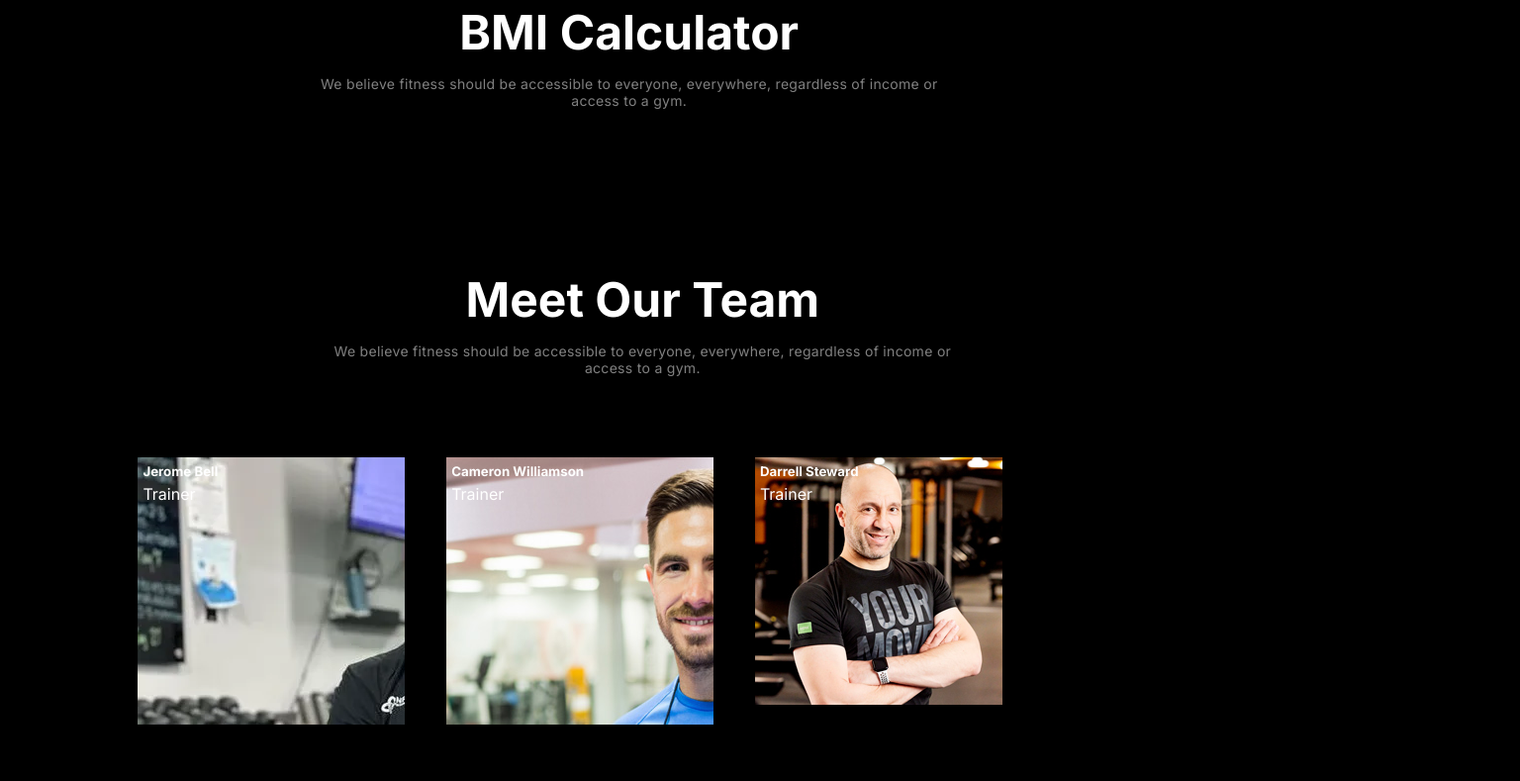
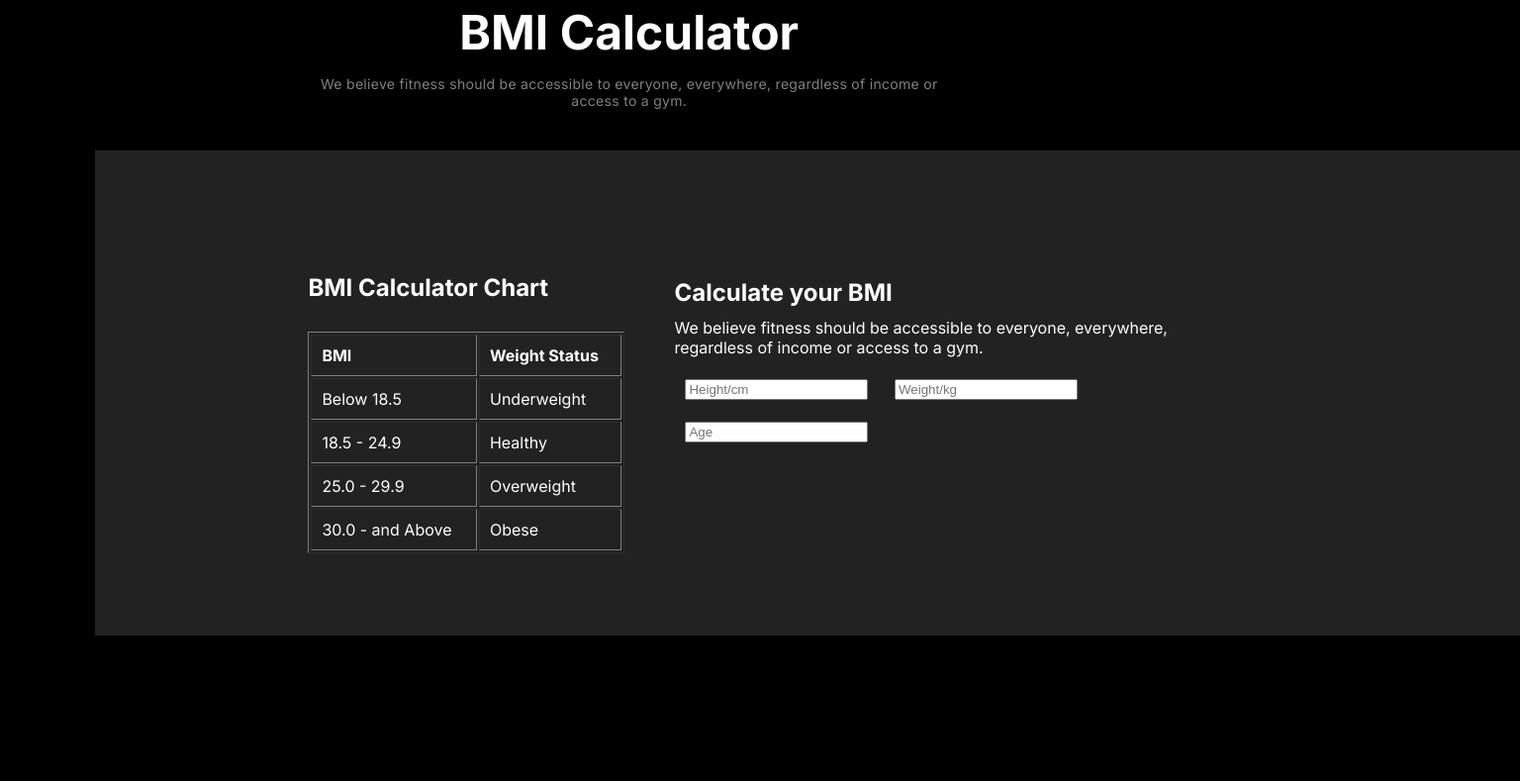
Before and after one commit to mohammademon393/Assignment-2, a plain HTML site: page index.html in a window 1280 px wide. Shown: the part 1877-2666 px from the top of the page at 99% size, 1536 px wide, since content can reach past the window. Drawn offline with Linux system fonts and the light colour scheme; files whose address does not match are found by name; a web font is replaced by a local one.

Commit message:
added a BMI part and footer

```diff
--- a/Styels/styels.css
+++ b/Styels/styels.css
@@ -52,7 +52,7 @@ body{
  }
 
 
- .content-nav{
+.content-nav{
     justify-content: space-evenly;
     gap: 30px;
     font-size: 18px;
@@ -60,7 +60,6 @@ body{
     border-collapse: 2rem;
     font-weight: 400;
     color: rgb(255, 255, 255);
-
 
 }
 
@@ -73,8 +72,6 @@ body{
     border-radius: 10rem;
     font-size: 18px;
     font-weight: 600px;
-
-
 
 }
 
@@ -268,6 +265,27 @@ body{
 }
 
 /* BMI Clalulator */
+.chellange{
+    width: 1440px;
+    height: 490px;
+    background-color:#222222;
+    margin:none;
+
+}
+.chelang-sec{
+    display: flex;
+}
+
+.Calculator-part{
+    height: 220px;
+    width: 310px;
+    margin-left: 180px;
+
+}
+.calculator-head{
+    padding-top: 90px;
+
+}
 .BMI{
     margin-top: 100px;
     width: 671px;
@@ -275,6 +293,26 @@ body{
     text-align: center;
     justify-content: center;
     margin-left: 20%;
+
+}
+
+.table tr th{
+    text-align: left;
+}
+.table tr td{
+    color:#FFFFFF;
+}
+.table{
+    height: 220px;
+    width: 320px;
+    margin-top: 30px;
+}
+
+
+.Calculate-BMI{
+    text-align: left;
+    padding-top:90px ;
+    width: 550px;
 
 }
 
@@ -296,26 +334,37 @@ body{
 
 
 .trainer-img{
+    height: 605px;
+    width: 1060px;
+    padding: 20px 20px 20px 20px;
     margin-top: 120px;
-    display:flex;
+    display: grid;
+    grid-template-columns: repeat(3, 1fr);
+    gap: 20px;
+    background-color: rgba(255, 255, 255, 0.1);
+}
+.img-team{
+    height: 272px;
+    width: 326px;
+    border-radius: 18px;
+    position: relative;
 
 }
 
-.trainer-1{
-    background-image: url(../images/trainer1.png);
-    height: 270px;
-    width: 270px;
-    background-repeat: no-repeat;
+
+
+
+/* Footer here */
+
+.footer-container{
+    display: flex;
+    margin: 130px;
+
 }
-.trainer-2{
-    background-image: url(../images/trainer2.png);
-    height: 270px;
-    width: 270px;
-    background-repeat: no-repeat;
+
+.footer-h{
+    color:#E6533C;
+    font-size: 78px;
+    font-weight:900px;
+    font-style: italic;
 }
-.trainer-3{
-    background-image: url(../images/trainer3.png);
-    height: 270px;
-    width: 270px;
-    background-repeat: no-repeat;
-}
--- a/index.html
+++ b/index.html
@@ -14,7 +14,7 @@
 </head>
 <body class="inter">
    <header>
-    <!-- nav bar -->
+<!-- nav bar -->
     <nav class="nav">
         <section class="nav-section">
             <div class="nav-contain">
@@ -103,16 +103,60 @@
             </div>
         </section>
 
-        <!-- BMI Clalulator -->
+<!-- BMI Clalulator -->
         <div class="BMI">
             <h1 class="sec3-h1">BMI Calculator</h1>
             <p class="sec-p">We believe fitness should be accessible to everyone, everywhere, regardless of income or access to a gym.</p>
         </div>
 
+        <section class="chellange">
+            <div class="chelang-sec">
+                <div class="Calculator-part">
+                    <h2 class="calculator-head">BMI Calculator Chart</h2>
+                    <table class="table" border="1px" cellpadding="10">
+                        <tr>
+                            <th>BMI</th>
+                            <th>Weight Status</th>
+                        </tr>
+                        <tr>
+                            <td>Below 18.5</td>
+                            <td>Underweight</td>
+                        </tr>
+                        <tr>
+                            <td>18.5 - 24.9</td>
+                            <td>Healthy</td>
+                        </tr>
+                        <tr>
+                            <td>25.0 - 29.9</td>
+                            <td>Overweight</td>
+                        </tr>
+                        <tr>
+                            <td>30.0 - and Above</td>
+                            <td>Obese</td>
+                        </tr>
+                    </table>
+                </div>
+
+                <div class="Calculate-BMI">
+                    <h2>Calculate your BMI</h2>
+                    <p>We believe fitness should be accessible to everyone, everywhere, regardless of income or access to a gym.</p>
+
+                    <label for="">
+                        <input placeholder="Height/cm" type="text">
+                        <input placeholder="Weight/kg" type="text">
+                    </label> <br>
+                    <label for="">
+                        <input placeholder="Age" type="text">
+                    </label>
 
 
+                </div>
+            </div>
 
-        <!-- Meet our team, trainer -->
+        </section>
+
+
+<!-- Meet our team, trainer -->
         <section class="section-3">
             <div class="sec3-title">
                 <h1 class="sec3-h1">Meet Our Team</h1>
@@ -121,16 +165,33 @@
 
                 <div class="trainer-img">
                     <div class="trainer-1">
-                        <h5>Jerome Bell</h5>
-                        <p>Trainer</p>
+                        <img class="img-team" src="./images/trainer1.png" alt="">
+
                     </div>
+
                     <div class="trainer-2">
-                        <h5>Cameron Williamson</h5>
-                        <p>Trainer</p>
+                        <img class="img-team" src="./images/trainer2.png" alt="">
+
                     </div>
+
                     <div class="trainer-3">
-                        <h5>Darrell Steward</h5>
-                        <p>Trainer</p>
+                        <img class="img-team" src="./images/trainer3.png" alt="">
+
+                    </div>
+
+                    <div class="trainer-4">
+                        <img class="img-team" src="./images/trainer4.png" alt="">
+
+                    </div>
+
+                    <div class="trainer-5">
+                        <img class="img-team" src="./images/trainer5.png" alt="">
+
+                    </div>
+
+                    <div class="trainer-6">
+                        <img class="img-team" src="./images/trainer6.png" alt="">
+
                     </div>
                 </div>
 
@@ -140,5 +201,33 @@
 
     </main>
 
+    <footer>
+        <section class="footer-section">
+            <div class="footer-container">
+                <div>
+                    <h1 class="footer-h">Fitness</h1>
+                    <p>We believe fitness should be accessible to everyone, everywhere, regardless of income or access to a gym.</p>
+                </div>
+                <div>
+                    <h3>Get started</h3>
+                    <p>Service</p>
+                    <p>Contact</p>
+                    <p>Affiliate Program</p>
+                    <p>About Us</p>
+                </div>
+
+                <div>
+                    <h3>Get started </h3>
+                    <p>Fitness</p>
+                    <p>Platform</p>
+                    <p>Workout Libary</p>
+                    <p>App Design</p>
+
+                </div>
+
+            </div>
+        </section>
+    </footer>
+
 </body>
 </html>
```
